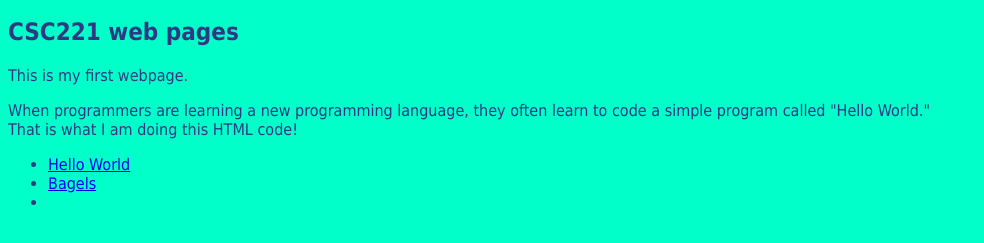
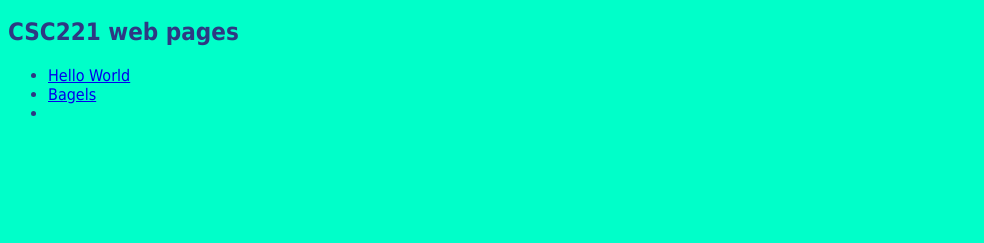
Before and after one commit to KimSeong99/Seongwoo-Kim.github.io, a plain HTML site: page index.html in a window 1280 px wide. Shown: the part 49-292 px from the top of the page, without its empty margins (0-984 px from the left). Drawn offline with Linux system fonts and the light colour scheme.

Commit message:
Update index.html

```diff
--- a/index.html
+++ b/index.html
@@ -6,10 +6,6 @@
     <body style="color: #2e3883; background-color: #00ffc9; font-family: tahoma, verdana;">
         <h1>Seongwoo's Github page </h1>
         <h2>CSC221 web pages </h2>
-        <p>This is my first webpage.</p>
-        <p>When programmers are learning a new programming language,
-        they often learn to code a simple program called "Hello World." <br>
-        That is what I am doing this HTML code!</p>
         <ul>
             <li><a href="helloworld.html"> Hello World </a> </li>
             <li><a href="bagels.html"> Bagels </a> </li>
```
